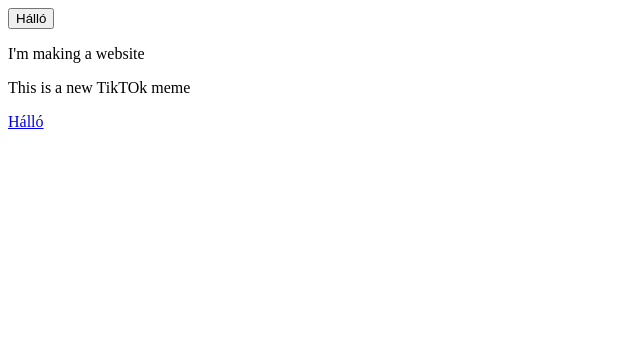
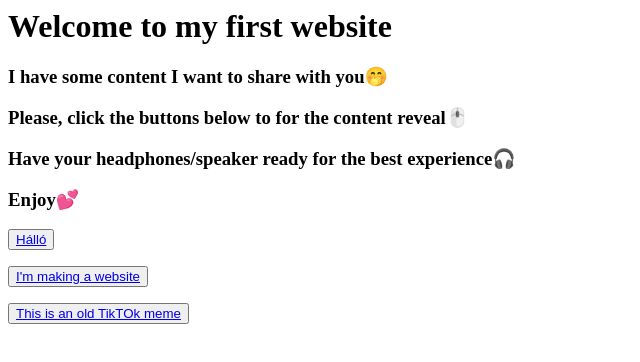
Before and after one commit to AnnaZakharycheva/You_are_safe_from_Rickrolling, a plain HTML site: page index.html in a window 1280 px wide. Shown: the whole page, without its empty margins (0-640 px from the left). Drawn offline with Linux system fonts and the light colour scheme.

Commit message:
Update index.html

```diff
--- a/index.html
+++ b/index.html
@@ -1,12 +1,24 @@
+<p><h1>Welcome to my first website</h1></p>
+<p><h3>I have some content I want to share with you🤭</h3></p>
+<p><h3>Please, click the buttons below to for the content reveal🖱️</h3></p>
+<p><h3>Have your headphones/speaker ready for the best experience🎧</h3></p>
+<p><h3>Enjoy💕</h3></p>
 <button>
+  <a href="https://www.youtube.com/watch?v=eiLxEH5Xjwo" target="_blank">
   Hálló
+  </a>
 </button>
 <p>
+<button>
+  <a href="https://www.youtube.com/watch?v=HWiBazdd_EQ" target="_blank">
   I'm making a website
+  </a>
+</button>
 </p>
 <p>
-  This is a new TikTOk meme
+<button>
+  <a href="https://www.youtube.com/watch?v=auDn92EwyU8" target="_blank">
+  This is an old TikTOk meme
+  </a>
+</button>
 </p>
-<a href="https://www.youtube.com/watch?v=eiLxEH5Xjwo" target="_blank">
-  Hálló
-</a>
```
